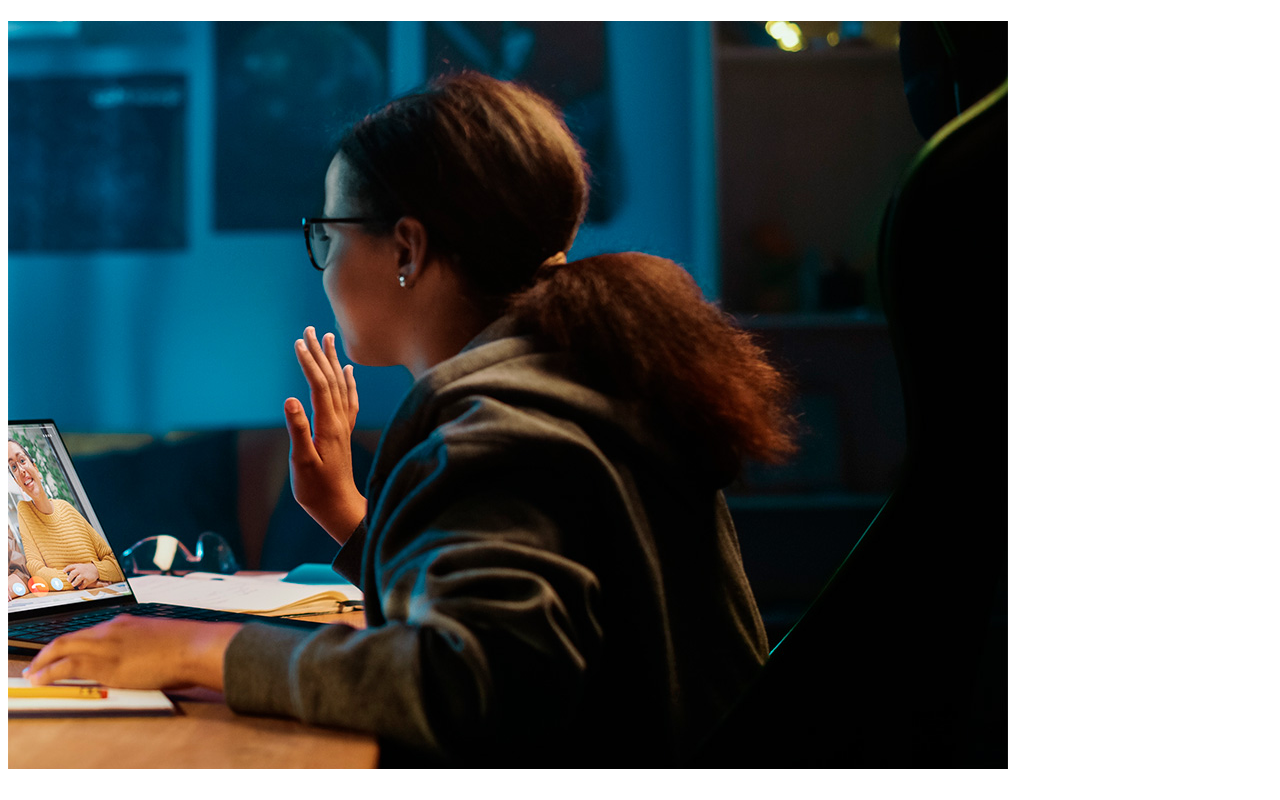
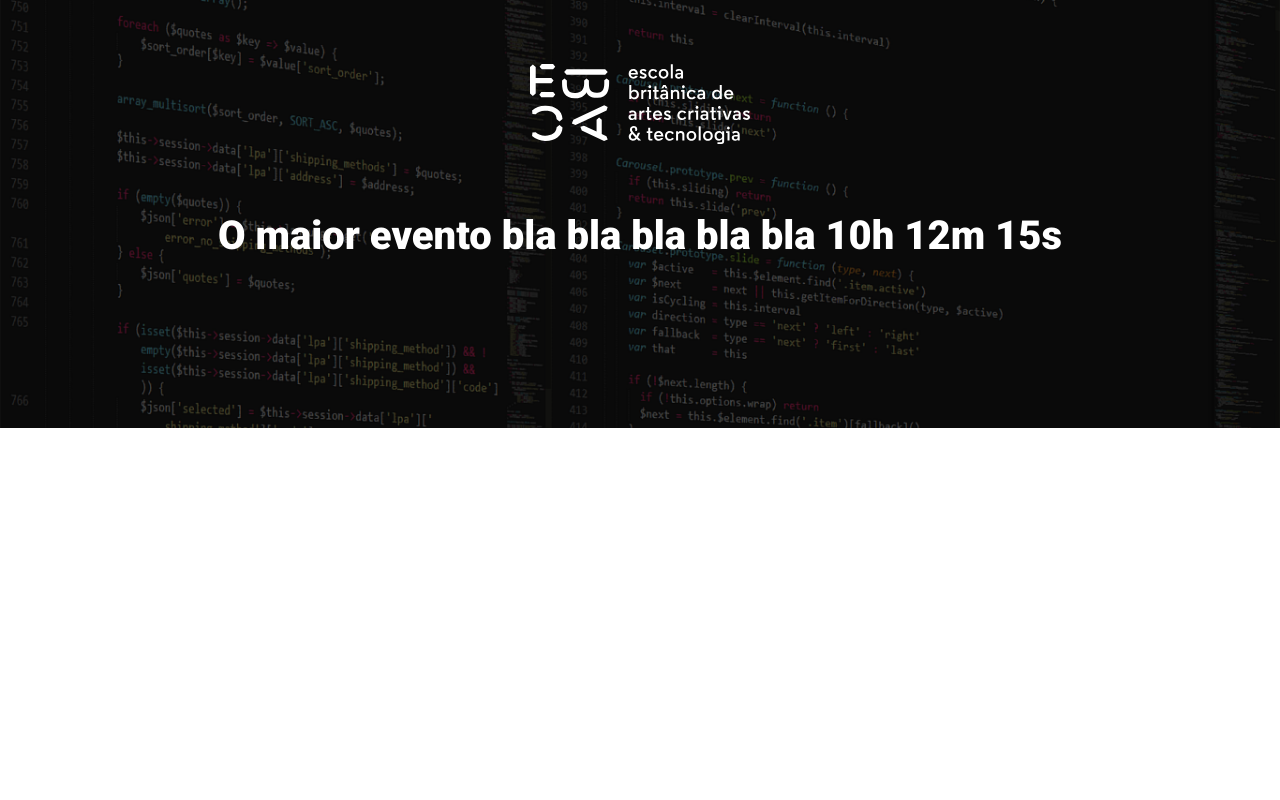
Before and after one commit to petersonpcs/geek_talks, a website built with Parcel: page src/index.html in a window 1280 px wide. Built offline with nearby package versions, Linux system fonts and the light colour scheme.

Commit message:
criando o hero

```diff
--- a/src/index.html
+++ b/src/index.html
@@ -1,14 +1,23 @@
 <!DOCTYPE html>
-<html lang="en">
+<html lang="pt-br">
 <head>
      <meta charset="UTF-8">
      <meta name="viewport" content="width=device-width, initial-scale=1.0">
-     <title>Document</title>
-     <link rel="stylesheet" href="styles/main.scss">
+     <title>Ebac Talks</title>
+     <link rel="preconnect" href="https://fonts.googleapis.com">
+     <link rel="preconnect" href="https://fonts.gstatic.com" crossorigin>
+     <link href="https://fonts.googleapis.com/css2?family=Roboto:wght@400;900&display=swap" rel="stylesheet">     <link rel="stylesheet" href="styles/main.scss">
 </head>
 <body>
-     <h1></h1>
-     <img src="./images/backend.png" alt="">
+     <header class="hero">
+          <div class="container">
+               <img class="hero__logo" src="./images/ebac_logo.svg" alt="EBAC">
+          <p class="hero__text">
+               O maior evento bla bla bla bla bla 10h 12m 15s
+          </p>
+          </div>
+
+     </header>
 
      <script src="scripts/main.js"></script>
 </body>
--- /dev/null
+++ b/src/styles/_hero.scss
@@ -0,0 +1,52 @@
+.hero {
+     padding-top: 64px;
+     padding-bottom: 100px;
+     background-image: url(../images/fundo.png);
+     background-repeat: no-repeat;
+     background-size: cover;
+     position: relative;
+
+     .container {
+          position: relative;
+     }
+
+     &::before {
+          position: absolute;
+          top: 0;
+          left: 0;
+          width: 100%;
+          height: 100%;
+          background-color: #000;
+          content: '';
+          opacity: 0.65;
+     }
+
+     &__text {
+          margin-top: 64px;
+          margin-bottom: 64px;
+          font-size: 40px;
+          line-height: 56px;
+          font-weight: 900;
+          text-align: center;
+     }
+
+     &__logo {
+          margin: 0 auto;
+          height: 80px;
+          display: block;
+     }
+
+     @media (max-width: 640px) {
+          padding: 40px;
+
+          &__logo {
+               height: 40px;
+          }
+
+          &__text {
+               font-size: 22px;
+               line-height: 24px;
+               margin: 24px 0;
+          }
+     }
+}
--- a/src/styles/main.scss
+++ b/src/styles/main.scss
@@ -0,0 +1,23 @@
+@use 'hero';
+
+* {
+     margin: 0;
+     padding: 0;
+     box-sizing: border-box;
+     font-family: Roboto, sans-serif;
+     color: #fff;
+}
+
+.container {
+     max-width: 960px;
+     width: 100%;
+     margin: 0 auto;
+
+     @media (max-width: 640px) {
+          max-width: 80%;
+     }
+
+     @media (max-width: 1024px) {
+          max-width: 90%;
+     }
+}
```
